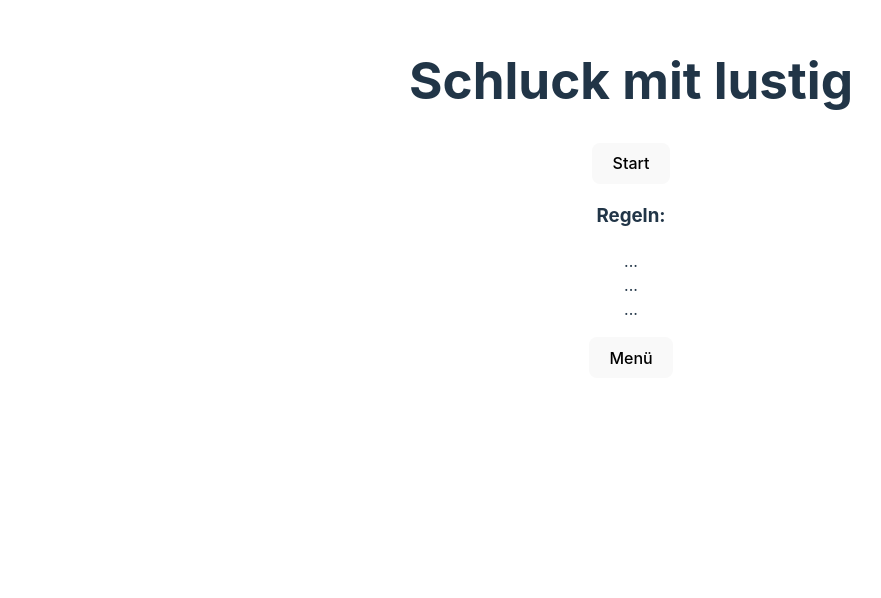
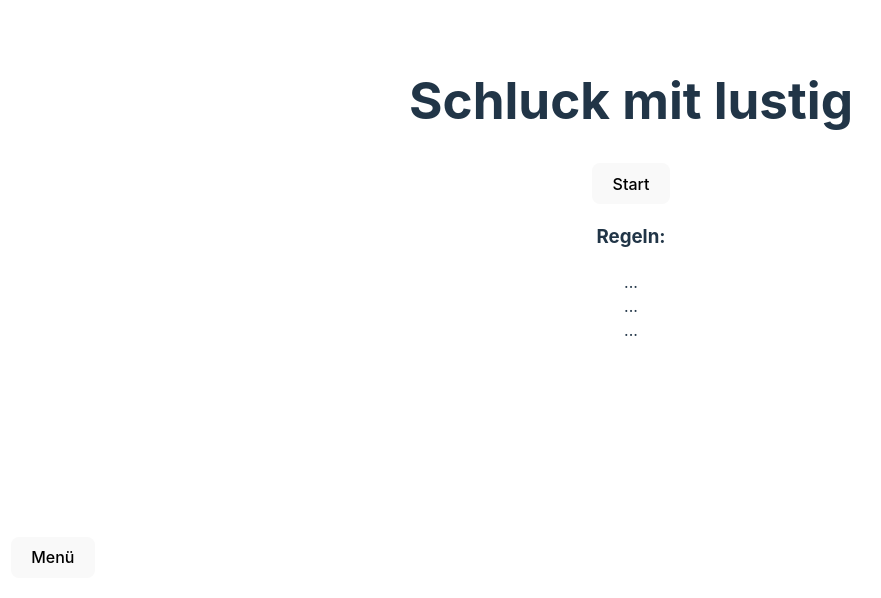
Before and after one commit to robbdouglas/drinking-game, a React (Vite) app: page / in a window 1280 px wide. Shown: the part 202-800 px from the top of the page, without its empty margins (9-890 px from the left). Built offline with nearby package versions, Linux system fonts and the light colour scheme.

Commit message:
add css for settings-btn

```diff
--- a/src/components/LandingPage.jsx
+++ b/src/components/LandingPage.jsx
@@ -1,6 +1,7 @@
 // LandingPage.jsx
 
 import { Link, useNavigate } from "react-router-dom";
+import "../styles/LandingPage.css";
 
 function LandingPage() {
   const navigate = useNavigate();
@@ -20,7 +21,7 @@ function LandingPage() {
         <li>...</li>
         <li>...</li>
       </ul>
-      <button>Menü</button>
+      <button className="settings-btn">Menü</button>
     </div>
   );
 }
--- a/src/components/PlayerSettings.jsx
+++ b/src/components/PlayerSettings.jsx
@@ -1,8 +1,14 @@
 // PlayerSettings.jsx
 
 import "../styles/PlayerSettings.css";
+import { useNavigate } from "react-router-dom";
 
 function PlayerSettings() {
+  const navigate = useNavigate();
+
+  const handleStartButtonClick = () => {
+    navigate("/");
+  };
   return (
     <div>
       <table>
@@ -25,6 +31,9 @@ function PlayerSettings() {
       </table>
       <button>START GAME</button>
       <button>Menü</button>
+      <button className="back-to-home" onClick={handleStartButtonClick}>
+        Zurück zur Startseite
+      </button>
     </div>
   );
 }
--- /dev/null
+++ b/src/styles/Categories.css
@@ -0,0 +1,5 @@
+.settings-btn {
+    position: absolute;
+    left: 20px;
+    bottom: 20px;
+  }
--- /dev/null
+++ b/src/styles/LandingPage.css
@@ -0,0 +1,5 @@
+.settings-btn {
+    position: absolute;
+    left: 20px;
+    bottom: 20px;
+  }
--- a/src/styles/PlayerSettings.css
+++ b/src/styles/PlayerSettings.css
@@ -1,3 +1,9 @@
 th h2 {
     margin: 20px 100px;
 }
+
+.back-to-home {
+    position: absolute;
+    bottom: 20px;
+    right: 20px;
+}
```
Also changed, not shown: src/components/Categories.jsx (+6 -1 lines).
